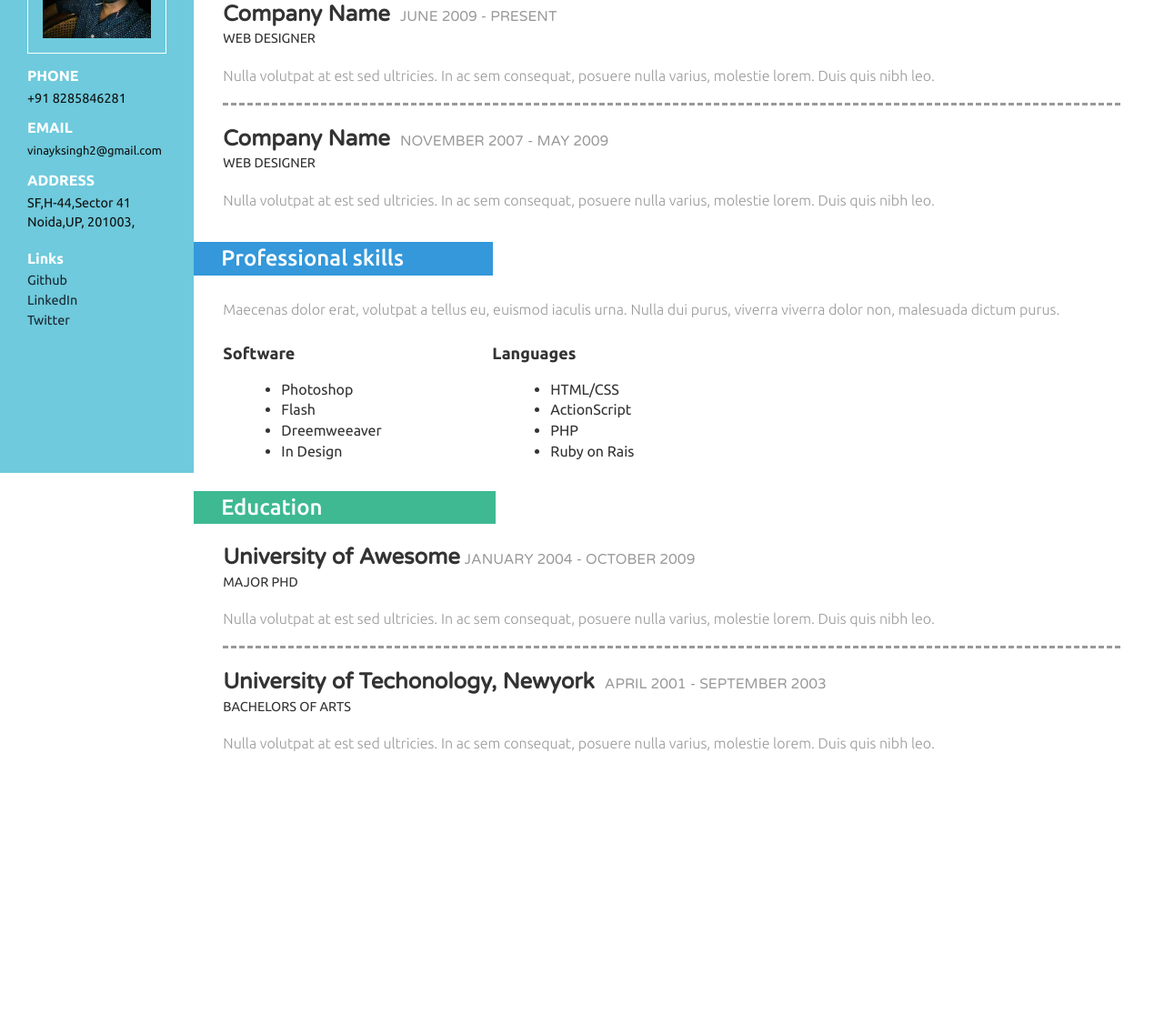
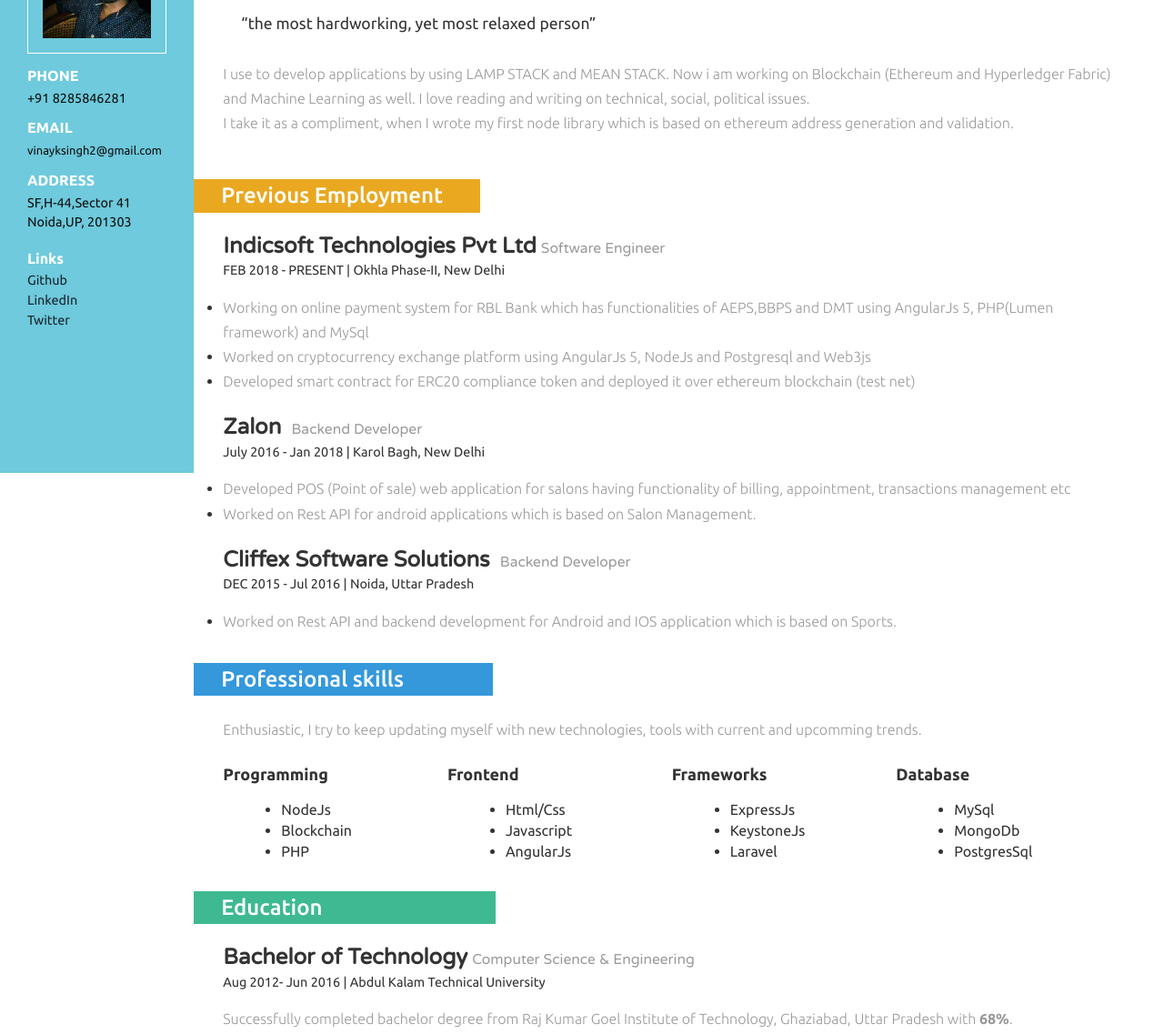
Before and after one commit to rkgitvinay/rkgitvinay.github.io, a plain HTML site: page index.html in a window 1280 px wide. Shown: the part 280-1417 px from the top of the page at 91% size. Before the commit the page ends 1144 px from the top, so only its background shows below. Drawn offline with Linux system fonts and the light colour scheme; files whose address does not match are found by name.

Commit message:
added more informations

```diff
--- a/css/style.css
+++ b/css/style.css
@@ -157,7 +157,7 @@
 }
 .skill1,.skill2{
 	 float:left;
-	 width:30%;
+	 width:25%;
 }
 .skill1 h4,.skill2 h4{
 	color:#333;
--- a/index.html
+++ b/index.html
@@ -1,9 +1,3 @@
-<!--A Design by W3layouts
-Author: W3layout
-Author URL: http://w3layouts.com
-License: Creative Commons Attribution 3.0 Unported
-License URL: http://creativecommons.org/licenses/by/3.0/
--->
 <!DOCTYPE HTML>
 <html>
 <head>
@@ -42,7 +36,7 @@
 			 <address>
 			 <h3>ADDRESS</h3>
 			 <span>SF,H-44,Sector 41</span>
-			 <span>Noida,UP, 201003,</span>
+			 <span>Noida,UP, 201303</span>
 			 </address>
 
 			 <address>
@@ -93,49 +87,83 @@
 		 <div class="company">
 			 <h3 class="clr1">About Me</h3>
 			 <div class="company_details">
-				<p class="cmpny1" style="border-bottom: none;">Nulla volutpat at est sed ultricies. In ac sem consequat, posuere nulla varius, molestie lorem. Duis quis nibh leo.
+			 	<blockquote>"I keep learning new things in my lunch breaks while my other coworkers use to laugh at me"</blockquote>
+				<p class="cmpny1" style="border-bottom: none;">Hello, my name is Vinay Singh. I am a Software Developer from delhi, Having 2+ years of experience in full stack web development. If i have to describe myself in a single line then it would be like..
 				</p>
+				<blockquote>“the most hardworking, yet most relaxed person”</blockquote>
+				<p class="cmpny1" style="border-bottom: none;">I use to develop applications by using LAMP STACK and MEAN STACK. Now i am working on Blockchain (Ethereum and Hyperledger Fabric)  and Machine Learning as well. I love reading and writing on technical, social, political issues.<br>
+				I take it as a compliment, when I wrote my first node library which is based on ethereum address generation and validation.
+				</p>
+
 			 </div>
 		 </div>
 
 		 <div class="company">
 			 <h3 class="clr4">Previous Employment</h3>
 			 <div class="company_details">
-				 <h4>Company Name <span>JUNE 2009 - PRESENT</span></h4>
-				 <h6>WEB DESIGNER</h6>
-				 <p class="cmpny1">Nulla volutpat at est sed ultricies. In ac sem consequat, posuere nulla varius, molestie lorem. Duis quis nibh leo.
-				</p>
+				 <h4>Indicsoft Technologies Pvt Ltd<span>Software Engineer</span></h4>
+				 <h6>FEB 2018 - PRESENT | Okhla Phase-II, New Delhi</h6>
+				 <ul>
+				 	<li><p>Working on online payment system for RBL Bank which has functionalities of AEPS,BBPS and DMT using AngularJs 5, PHP(Lumen framework) and MySql</p></li>
+				 	<li><p>Worked on cryptocurrency exchange platform using AngularJs 5, NodeJs and Postgresql and Web3js</p></li>
+				 	<li><p>Developed smart contract for ERC20 compliance token and deployed it over ethereum blockchain (test net)</p></li>
+				 </ul>
 			 </div>
 			 <div class="company_details">
-				 <h4>Company Name <span>NOVEMBER 2007 - MAY 2009</span></h4>
-				 <h6>WEB DESIGNER</h6>
-				 <p>Nulla volutpat at est sed ultricies. In ac sem consequat, posuere nulla varius, molestie lorem. Duis quis nibh leo.
-				 </p>
+				 <h4>Zalon <span>Backend Developer</span></h4>
+				 <h6>July 2016 - Jan 2018 | Karol Bagh, New Delhi</h6>
+				<ul>
+				 	<li><p>Developed POS (Point of sale) web application for salons having functionality of billing, appointment, transactions management etc </p></li>
+				 	<li><p>Worked on Rest API for android applications which is based on Salon Management.</p></li>
+				</ul>
+			 </div>
+			 <div class="company_details">
+				 <h4>Cliffex Software Solutions <span>Backend Developer</span></h4>
+				 <h6>DEC 2015 - Jul 2016 | Noida, Uttar Pradesh</h6>
+				 <ul>
+				 	<li><p>Worked on Rest API and backend development for Android and IOS application which is based on Sports.</p></li>
+				</ul>
 			 </div>
 		 </div>
 		 <div class="skills">
 			 <h3 class="clr2">Professional skills</h3>
 			 <div class="skill_info">
-			 <p>Maecenas dolor erat,
-			 volutpat a tellus eu, euismod iaculis urna. Nulla dui purus, viverra viverra dolor non, malesuada dictum purus.</p>
+			 <p>Enthusiastic, I try to keep updating myself with new technologies, tools with current and upcomming trends.</p>
 			 </div>
 			 <div class="skill_list">
 				 <div class="skill1">
-					 <h4>Software</h4>
+					 <h4>Programming</h4>
 					 <ul>
-						<li>Photoshop</li>
-						<li>Flash</li>
-						<li>Dreemweeaver</li>
-						<li>In Design</li>
+						<li>NodeJs</li>
+						<li>Blockchain</li>
+						<li>PHP</li>
 					 </ul>
 				 </div>
 				 <div class="skill2">
-					 <h4>Languages</h4>
+					 <h4>Frontend</h4>
 					 <ul>
-						<li>HTML/CSS</li>
-						<li>ActionScript</li>
-						<li>PHP</li>
-						<li>Ruby on Rais</li>
+						<li>Html/Css</li>
+						<li>Javascript</li>
+						<li>AngularJs</li>
+						<!-- <li>Ruby on Rais</li> -->
+					 </ul>
+				 </div>
+				 <div class="skill2">
+					 <h4>Frameworks</h4>
+					 <ul>
+						<li>ExpressJs</li>
+						<li>KeystoneJs</li>
+						<li>Laravel</li>
+						<!-- <li>Ruby on Rais</li> -->
+					 </ul>
+				 </div>
+				 <div class="skill2">
+					 <h4>Database</h4>
+					 <ul>
+						<li>MySql</li>
+						<li>MongoDb</li>
+						<li>PostgresSql</li>
+						<!-- <li>Ruby on Rais</li> -->
 					 </ul>
 				 </div>
 				 <div class="clearfix"></div>
@@ -144,15 +172,9 @@
 		 <div class="education">
 			 <h3 class="clr3">Education</h3>
 			 <div class="education_details">
-				 <h4>University of Awesome<span>JANUARY 2004 - OCTOBER 2009</span></h4>
-				 <h6>MAJOR PHD</h6>
-				 <p class="cmpny1">Nulla volutpat at est sed ultricies. In ac sem consequat, posuere nulla varius, molestie lorem. Duis quis nibh leo.
-				 </p>
-			 </div>
-			 <div class="education_details">
-				 <h4>University of Techonology, Newyork <span>APRIL 2001 - SEPTEMBER 2003</span></h4>
-				 <h6>BACHELORS OF ARTS</h6>
-				 <p>Nulla volutpat at est sed ultricies. In ac sem consequat, posuere nulla varius, molestie lorem. Duis quis nibh leo.
+				 <h4>Bachelor of Technology<span>Computer Science & Engineering</span></h4>
+				 <h6>Aug 2012- Jun 2016 | Abdul Kalam Technical University</h6>
+				 <p>Successfully completed bachelor degree from Raj Kumar Goel Institute of Technology, Ghaziabad, Uttar Pradesh with <b>68%</b>.
 				 </p>
 			 </div>
 		 </div>
```
